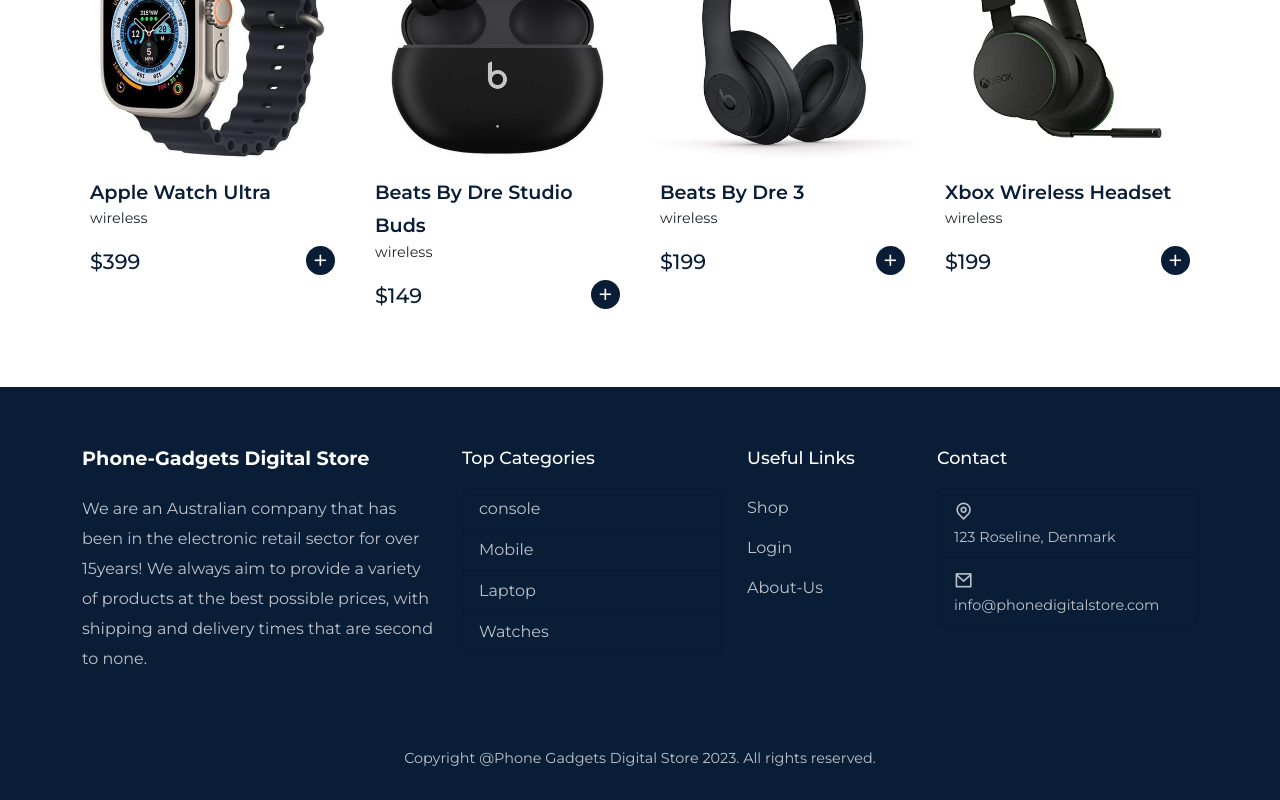
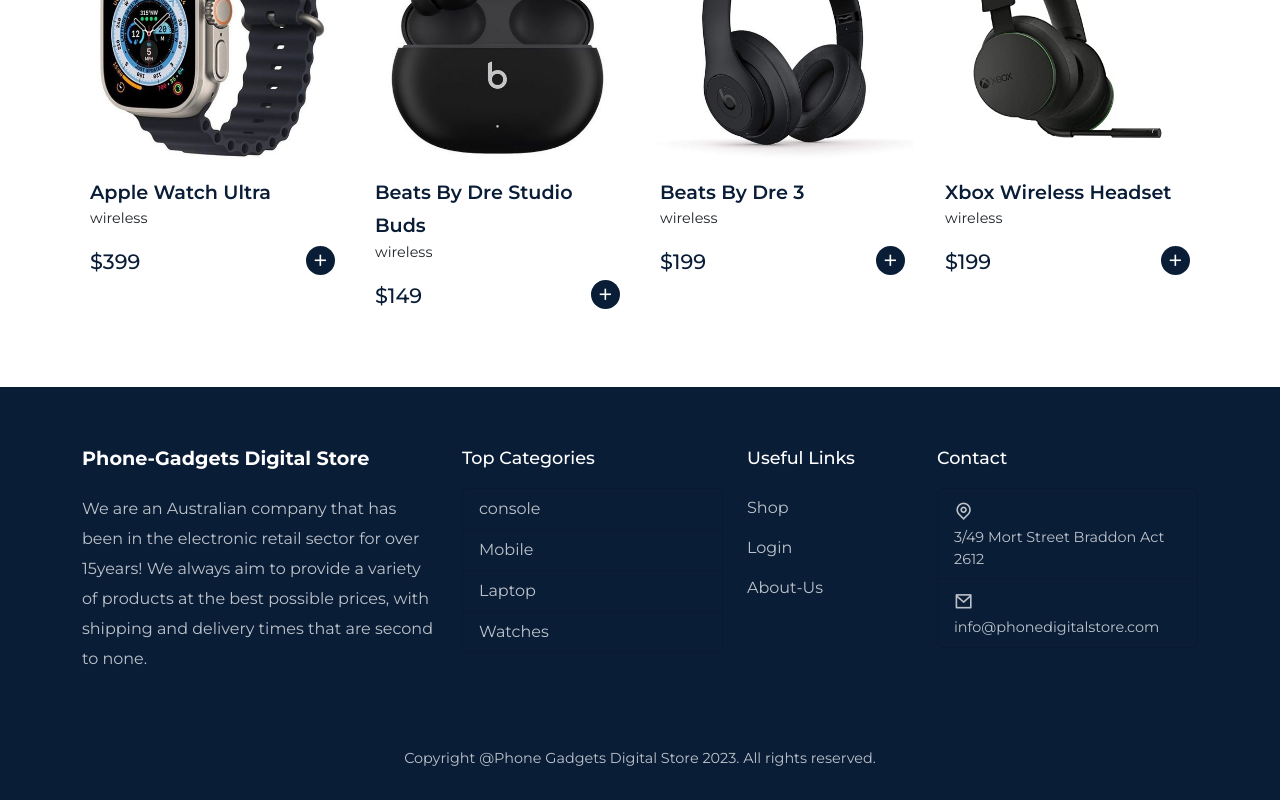
Before and after one commit to debrightess/ecommerce, a React (Create React App) app: page /home in a window 1280 px wide. Shown: the part 3973-4773 px from the top of the page. Built offline with nearby package versions, Linux system fonts and the light colour scheme; no server answers.

Commit message:
update contact address

```diff
--- a/src/components/Footer/Footer.jsx
+++ b/src/components/Footer/Footer.jsx
@@ -75,7 +75,7 @@ const Footer = () => {
                   <span>
                     <i className='ri-map-pin-line'></i>
                   </span>
-                  <p>123 Roseline, Denmark</p>
+                  <p>3/49 Mort Street Braddon Act 2612</p>
                 </ListGroupItem>
 
                 {/* <ListGroupItem clasName='ps-0 border-0 d-flex align-items-center gap-2'>
```
